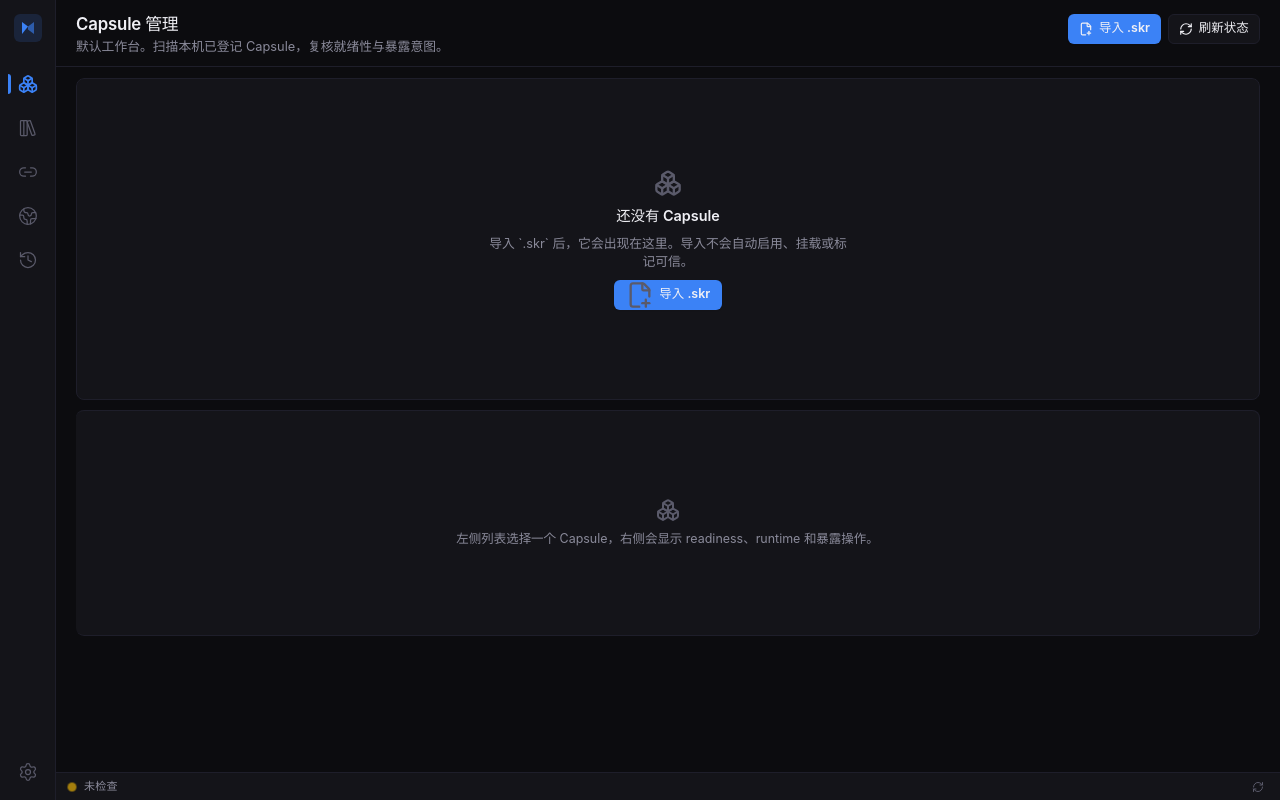
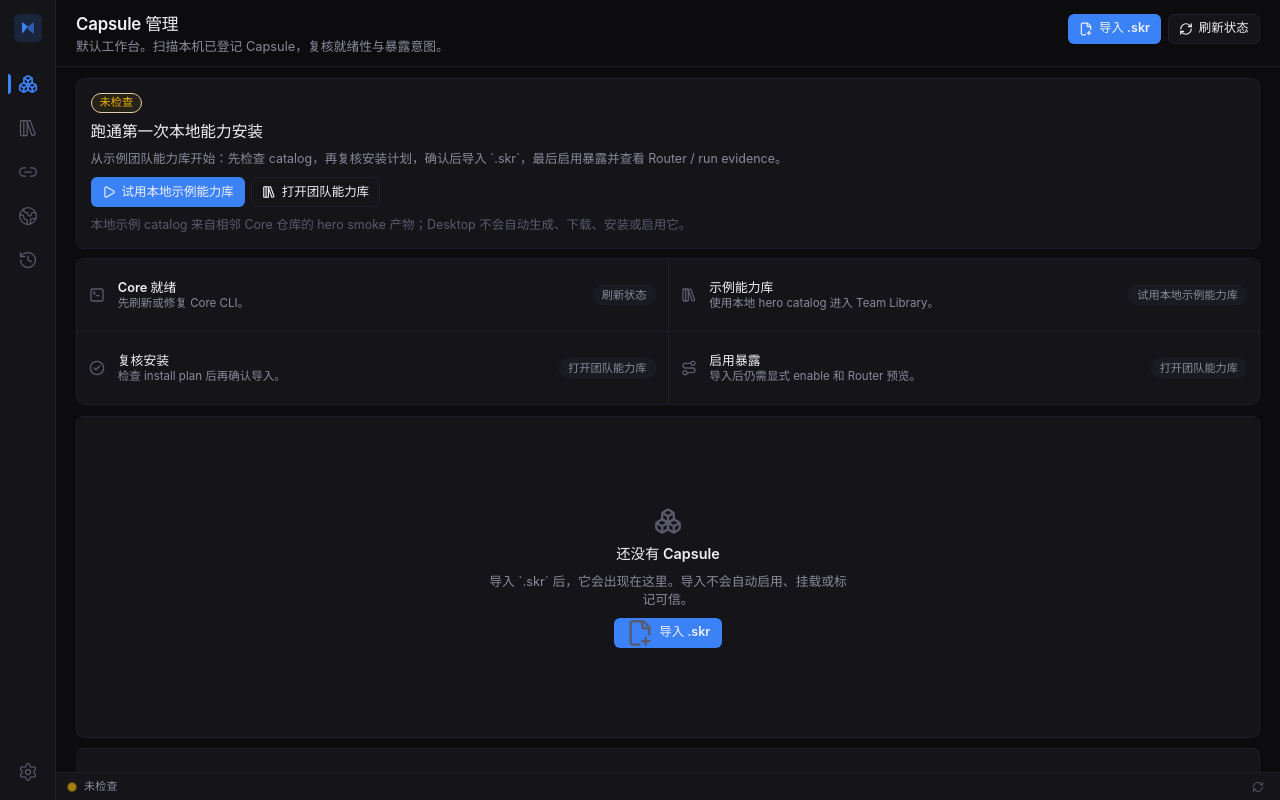
Before and after one commit to iiwish/skillrun-desktop, a React (Vite) app: page / in a window 1280 px wide. Built offline with nearby package versions, Linux system fonts and the light colour scheme; the HTML template or start-up script is replaced by a standard one.

Commit message:
feat: guide desktop first run demo path
Guide the Desktop first-run demo path without changing Core boundaries.

```diff
--- a/src/App.css
+++ b/src/App.css
@@ -458,6 +458,111 @@ code {
   overflow-y: auto;
 }
 
+.first-run-panel {
+  display: grid;
+  grid-template-columns: minmax(260px, 0.95fr) minmax(0, 1.25fr);
+  gap: 1px;
+  margin-bottom: 0.7rem;
+  overflow: hidden;
+  border: 1px solid var(--border);
+  border-radius: var(--radius-lg);
+  background: var(--border);
+}
+
+.first-run-copy,
+.first-run-steps {
+  background: var(--surface);
+}
+
+.first-run-copy {
+  display: grid;
+  align-content: start;
+  gap: 0.55rem;
+  padding: 0.85rem;
+}
+
+.first-run-copy h3 {
+  margin: 0;
+  color: var(--text);
+  font-size: 0.98rem;
+  font-weight: 650;
+  line-height: 1.25;
+}
+
+.first-run-copy p {
+  margin: 0;
+  color: var(--text-secondary);
+  font-size: 0.78rem;
+  line-height: 1.45;
+}
+
+.first-run-copy .form-hint {
+  color: var(--text-tertiary);
+}
+
+.first-run-steps {
+  display: grid;
+  grid-template-columns: repeat(2, minmax(0, 1fr));
+  gap: 1px;
+  background: var(--border-subtle);
+}
+
+.first-run-step {
+  display: grid;
+  grid-template-columns: 20px minmax(0, 1fr) auto;
+  gap: 0.55rem;
+  align-items: center;
+  min-height: 72px;
+  border: 0;
+  background: var(--surface);
+  color: var(--text-secondary);
+  cursor: pointer;
+  padding: 0.75rem;
+  text-align: left;
+  transition: background 80ms ease, color 80ms ease;
+}
+
+.first-run-step:hover {
+  background: var(--surface-hover);
+  color: var(--text);
+}
+
+.first-run-step svg {
+  width: 16px;
+  height: 16px;
+  color: var(--text-tertiary);
+}
+
+.first-run-step.complete svg {
+  color: var(--success);
+}
+
+.first-run-step strong,
+.first-run-step small {
+  display: block;
+  min-width: 0;
+}
+
+.first-run-step strong {
+  overflow: hidden;
+  color: var(--text);
+  font-size: 0.8rem;
+  font-weight: 620;
+  line-height: 1.25;
+  text-overflow: ellipsis;
+  white-space: nowrap;
+}
+
+.first-run-step small {
+  display: -webkit-box;
+  overflow: hidden;
+  color: var(--text-secondary);
+  font-size: 0.72rem;
+  line-height: 1.35;
+  -webkit-box-orient: vertical;
+  -webkit-line-clamp: 2;
+}
+
 .capsules-page {
   display: grid;
   grid-template-columns: minmax(0, 1fr) 300px;
@@ -894,6 +999,10 @@ code {
   align-items: center;
 }
 
+.button-group.center {
+  justify-content: center;
+}
+
 /* ── Safety Strip ── */
 .safety-strip {
   display: grid;
@@ -1837,6 +1946,7 @@ code {
 /* ── Responsive ── */
 @media (max-width: 1280px) {
   .capsules-page,
+  .first-run-panel,
   .runs-layout,
   .settings-page,
   .team-library-layout {
@@ -1847,6 +1957,7 @@ code {
   }
 
   .capsules-page > *,
+  .first-run-panel > *,
   .runs-layout > *,
   .settings-page > *,
   .team-library-layout > * {
@@ -1947,8 +2058,22 @@ code {
   .topbar-actions,
   .topbar-actions .button,
   .diagnostics-link-card .button,
+  .first-run-copy .button,
   .input-row .button {
     width: 100%;
+  }
+
+  .first-run-steps {
+    grid-template-columns: 1fr;
+  }
+
+  .first-run-step {
+    grid-template-columns: 20px minmax(0, 1fr);
+  }
+
+  .first-run-step .badge {
+    grid-column: 2;
+    width: fit-content;
   }
 
   .list-toolbar,
--- a/src/App.tsx
+++ b/src/App.tsx
@@ -211,6 +211,22 @@ const copy = {
     noFilteredItemsBody: "调整搜索或筛选条件，或重新检查 catalog。",
     noCatalogTitle: "还没有载入 catalog",
     noCatalogBody: "选择或粘贴团队 catalog JSON 路径后，Desktop 调用 Core inspect / status 读取摘要和本地状态。",
+    firstRunTitle: "跑通第一次本地能力安装",
+    firstRunSubtitle: "从示例团队能力库开始：先检查 catalog，再复核安装计划，确认后导入 `.skr`，最后启用暴露并查看 Router / run evidence。",
+    firstRunCoreTitle: "Core 就绪",
+    firstRunCoreReady: "Core 可用，可以检查能力库。",
+    firstRunCoreMissing: "先刷新或修复 Core CLI。",
+    firstRunCatalogTitle: "示例能力库",
+    firstRunCatalogReady: "Catalog 路径已准备好。",
+    firstRunCatalogEmpty: "使用本地 hero catalog 进入 Team Library。",
+    firstRunInstallTitle: "复核安装",
+    firstRunInstallBody: "检查 install plan 后再确认导入。",
+    firstRunExposureTitle: "启用暴露",
+    firstRunExposureBody: "导入后仍需显式 enable 和 Router 预览。",
+    useSampleCatalog: "试用本地示例能力库",
+    openTeamLibrary: "打开团队能力库",
+    sampleCatalogReady: "已填入本地 hero catalog 路径。请检查 catalog。",
+    sampleCatalogHint: "本地示例 catalog 来自相邻 Core 仓库的 hero smoke 产物；Desktop 不会自动生成、下载、安装或启用它。",
     importAction: "导入 .skr",
     inspectCatalog: "检查 catalog",
     chooseCatalog: "选择 catalog",
@@ -515,6 +531,22 @@ const copy = {
     noFilteredItemsBody: "Adjust search or filters, or inspect the catalog again.",
     noCatalogTitle: "No catalog loaded",
     noCatalogBody: "Choose or paste a team catalog JSON path. Desktop calls Core inspect / status for the summary and local state.",
+    firstRunTitle: "Complete the first local capability install",
+    firstRunSubtitle: "Start with a sample Team Library: inspect the catalog, review the install plan, confirm the `.skr` import, then enable exposure and inspect Router / run evidence.",
+    firstRunCoreTitle: "Core ready",
+    firstRunCoreReady: "Core is available. You can inspect a library.",
+    firstRunCoreMissing: "Refresh or repair the Core CLI first.",
+    firstRunCatalogTitle: "Sample library",
+    firstRunCatalogReady: "Catalog path is ready.",
+    firstRunCatalogEmpty: "Use the local hero catalog and continue in Team Library.",
+    firstRunInstallTitle: "Review install",
+    firstRunInstallBody: "Check an install plan before confirming import.",
+    firstRunExposureTitle: "Enable exposure",
+    firstRunExposureBody: "Imported capsules still require explicit enable and Router preview.",
+    useSampleCatalog: "Try local sample library",
+    openTeamLibrary: "Open Team Library",
+    sampleCatalogReady: "Local hero catalog path filled. Inspect the catalog next.",
+    sampleCatalogHint: "The local sample catalog comes from the adjacent Core repo hero smoke artifact; Desktop will not generate, download, install, or enable it automatically.",
     importAction: "Import .skr",
     inspectCatalog: "Inspect catalog",
     chooseCatalog: "Choose catalog",
@@ -775,6 +807,7 @@ const pythonRuntimeCommands = {
 type PythonRuntimeCommandKind = keyof typeof pythonRuntimeCommands;
 
 const RUNTIME_BIN_DIR_STORAGE_KEY = "skillrun-desktop.runtimeBinDir";
+const LOCAL_HERO_CATALOG_PATH = "../skillrun/target/desktop-hero-skr/catalog.json";
 
 const initialImportState: ImportFlowState = {
   status: "idle",
@@ -1054,6 +1087,14 @@ function App() {
     } catch (error) {
       setCatalogPickerMessage(error instanceof Error ? error.message : String(error));
     }
+  }
+
+  function handleUseSampleCatalog() {
+    setCatalogPath(LOCAL_HERO_CATALOG_PATH);
+    setCatalogPickerMessage(t.sampleCatalogReady);
+    setTeamLibraryError(undefined);
+    setActiveView("teamLibrary");
+    window.setTimeout(() => catalogPathInputRef.current?.focus(), 0);
   }
 
   async function handleTeamLibraryInspect() {
@@ -1457,6 +1498,8 @@ function App() {
             filter={capsuleFilter}
             selectedCapsuleId={selectedCapsuleId}
             selectedCapsule={selectedCapsule}
+            statusSnapshot={statusSnapshot}
+            catalogPath={catalogPath}
             error={switchboardError}
             pendingCapsuleId={pendingTask === "switchboard.action" ? selectedCapsuleId : undefined}
             onQueryChange={setCapsuleQuery}
@@ -1464,6 +1507,10 @@ function App() {
             onSelectCapsule={setSelectedCapsuleId}
             onImport={() => setImportOpen(true)}
             onRefresh={() => void handleRefreshSwitchboard()}
+            onRefreshStatus={() => void handleRefreshStatus()}
+            onUseSampleCatalog={handleUseSampleCatalog}
+            onOpenTeamLibrary={() => setActiveView("teamLibrary")}
+            onOpenSettings={() => setActiveView("settings")}
             onEnable={(capsule) => void handleSwitchboardAction("enable", capsule)}
             onDisable={(capsule) => void handleSwitchboardAction("disable", capsule)}
             onRefreshRuntime={() => void handleRefreshSwitchboard()}
@@ -1496,6 +1543,7 @@ function App() {
                 setCatalogPickerMessage(path ? t.catalogPathReady : "");
               }}
               onSelectCatalog={() => void handleSelectCatalog()}
+              onUseSampleCatalog={handleUseSampleCatalog}
               onInspect={() => void handleTeamLibraryInspect()}
               onQueryChange={setTeamLibraryQuery}
               onFilterChange={setTeamLibraryFilter}
@@ -1621,6 +1669,7 @@ function TeamLibraryPanel({
   inputRef,
   onCatalogPathChange,
   onSelectCatalog,
+  onUseSampleCatalog,
   onInspect,
   onQueryChange,
   onFilterChange,
@@ -1649,6 +1698,7 @@ function TeamLibraryPanel({
   inputRef?: RefObject<HTMLInputElement | null>;
   onCatalogPathChange: (path: string) => void;
   onSelectCatalog: () => void;
+  onUseSampleCatalog: () => void;
   onInspect: () => void;
   onQueryChange: (query: string) => void;
   onFilterChange: (filter: TeamLibraryFilter) => void;
@@ -1717,9 +1767,15 @@ function TeamLibraryPanel({
               <li>{t.teamLibraryEmptyStepPlan}</li>
             </ol>
           </section>
-          <Button variant="secondary" icon={RefreshCw} onClick={onInspect} disabled={!catalogPath.trim()} loading={pending}>
-            {t.teamLibraryEmptyAction}
-          </Button>
+          <div className="button-group center">
+            <Button icon={Play} onClick={onUseSampleCatalog}>
+              {t.useSampleCatalog}
+            </Button>
+            <Button variant="secondary" icon={RefreshCw} onClick={onInspect} disabled={!catalogPath.trim()} loading={pending}>
+              {t.teamLibraryEmptyAction}
+            </Button>
+          </div>
+          <p className="form-hint">{t.sampleCatalogHint}</p>
         </div>
       ) : (
         <>
@@ -2102,6 +2158,8 @@ function CapsulesPage({
   filter,
   selectedCapsuleId,
   selectedCapsule,
+  statusSnapshot,
+  catalogPath,
   error,
   pendingCapsuleId,
   onQueryChange,
@@ -2109,6 +2167,10 @@ function CapsulesPage({
   onSelectCapsule,
   onImport,
   onRefresh,
+  onRefreshStatus,
+  onUseSampleCatalog,
+  onOpenTeamLibrary,
+  onOpenSettings,
   onEnable,
   onDisable,
   onRefreshRuntime,
@@ -2121,6 +2183,8 @@ function CapsulesPage({
   filter: CapsuleFilter;
   selectedCapsuleId?: string;
   selectedCapsule?: SwitchboardCapsule;
+  statusSnapshot?: DashboardRefreshSnapshot;
+  catalogPath: string;
   error?: SwitchboardActionError;
   pendingCapsuleId?: string;
   onQueryChange: (query: string) => void;
@@ -2128,6 +2192,10 @@ function CapsulesPage({
   onSelectCapsule: (capsuleId: string) => void;
   onImport: () => void;
   onRefresh: () => void;
+  onRefreshStatus: () => void;
+  onUseSampleCatalog: () => void;
+  onOpenTeamLibrary: () => void;
+  onOpenSettings: () => void;
   onEnable: (capsule: SwitchboardCapsule) => void;
   onDisable: (capsule: SwitchboardCapsule) => void;
   onRefreshRuntime: () => void;
@@ -2140,6 +2208,20 @@ function CapsulesPage({
   };
 
   return (
+    <>
+    <FirstRunPanel
+      t={t}
+      locale={locale}
+      coreDetected={Boolean(statusSnapshot?.contracts.host)}
+      coreVersion={coreVersionFromSnapshot(statusSnapshot)}
+      catalogReady={Boolean(catalogPath.trim())}
+      hasCapsules={allCapsules.length > 0}
+      enabledCount={summary.enabled}
+      onRefreshStatus={onRefreshStatus}
+      onUseSampleCatalog={onUseSampleCatalog}
+      onOpenTeamLibrary={onOpenTeamLibrary}
+      onOpenSettings={onOpenSettings}
+    />
     <section className="capsules-page">
       <section className="capsule-list-panel" aria-label={t.capsulesTitle}>
         {allCapsules.length === 0 ? (
@@ -2243,6 +2325,111 @@ function CapsulesPage({
         onDisable={onDisable}
         onRefreshRuntime={onRefreshRuntime}
       />
+    </section>
+    </>
+  );
+}
+
+function FirstRunPanel({
+  t,
+  locale,
+  coreDetected,
+  coreVersion,
+  catalogReady,
+  hasCapsules,
+  enabledCount,
+  onRefreshStatus,
+  onUseSampleCatalog,
+  onOpenTeamLibrary,
+  onOpenSettings,
+}: {
+  t: typeof copy[Locale];
+  locale: Locale;
+  coreDetected: boolean;
+  coreVersion?: string;
+  catalogReady: boolean;
+  hasCapsules: boolean;
+  enabledCount: number;
+  onRefreshStatus: () => void;
+  onUseSampleCatalog: () => void;
+  onOpenTeamLibrary: () => void;
+  onOpenSettings: () => void;
+}) {
+  const steps = [
+    {
+      icon: TerminalSquare,
+      title: t.firstRunCoreTitle,
+      body: coreDetected
+        ? `${t.firstRunCoreReady}${coreVersion ? ` ${coreVersion}` : ""}`
+        : t.firstRunCoreMissing,
+      complete: coreDetected,
+      action: coreDetected ? onOpenSettings : onRefreshStatus,
+      actionLabel: coreDetected ? t.settingsTitle : t.refresh,
+    },
+    {
+      icon: LibraryBig,
+      title: t.firstRunCatalogTitle,
+      body: catalogReady ? t.firstRunCatalogReady : t.firstRunCatalogEmpty,
+      complete: catalogReady,
+      action: catalogReady ? onOpenTeamLibrary : onUseSampleCatalog,
+      actionLabel: catalogReady ? t.openTeamLibrary : t.useSampleCatalog,
+    },
+    {
+      icon: CheckCircle2,
+      title: t.firstRunInstallTitle,
+      body: hasCapsules ? `${t.imported}: ${hasCapsules ? t.true : t.false}` : t.firstRunInstallBody,
+      complete: hasCapsules,
+      action: onOpenTeamLibrary,
+      actionLabel: t.openTeamLibrary,
+    },
+    {
+      icon: Route,
+      title: t.firstRunExposureTitle,
+      body: enabledCount > 0 ? `${t.enabled}: ${enabledCount}` : t.firstRunExposureBody,
+      complete: enabledCount > 0,
+      action: onOpenTeamLibrary,
+      actionLabel: t.openTeamLibrary,
+    },
+  ];
+
+  return (
+    <section className="first-run-panel" aria-label={t.firstRunTitle}>
+      <div className="first-run-copy">
+        <Badge tone={coreDetected ? "success" : "warning"}>{coreDetected ? t.coreDetected : t.notChecked}</Badge>
+        <h3>{t.firstRunTitle}</h3>
+        <p>{t.firstRunSubtitle}</p>
+        <div className="button-group">
+          <Button icon={Play} onClick={onUseSampleCatalog}>
+            {t.useSampleCatalog}
+          </Button>
+          <Button variant="secondary" icon={LibraryBig} onClick={onOpenTeamLibrary}>
+            {t.openTeamLibrary}
+          </Button>
+        </div>
+        <p className="form-hint">{t.sampleCatalogHint}</p>
+      </div>
+      <div className="first-run-steps">
+        {steps.map((step) => {
+          const Icon = step.icon;
+          return (
+            <button
+              key={step.title}
+              type="button"
+              className={step.complete ? "first-run-step complete" : "first-run-step"}
+              onClick={step.action}
+            >
+              <Icon aria-hidden="true" />
+              <span>
+                <strong>{step.title}</strong>
+                <small>{step.body}</small>
+              </span>
+              <Badge tone={step.complete ? "success" : "neutral"}>
+                {step.complete ? statusWord("ready", locale) : step.actionLabel}
+              </Badge>
+            </button>
+          );
+        })}
+      </div>
     </section>
   );
 }
```
Also changed, not shown: 1 other file (tests, documents, lock files or other folders).
